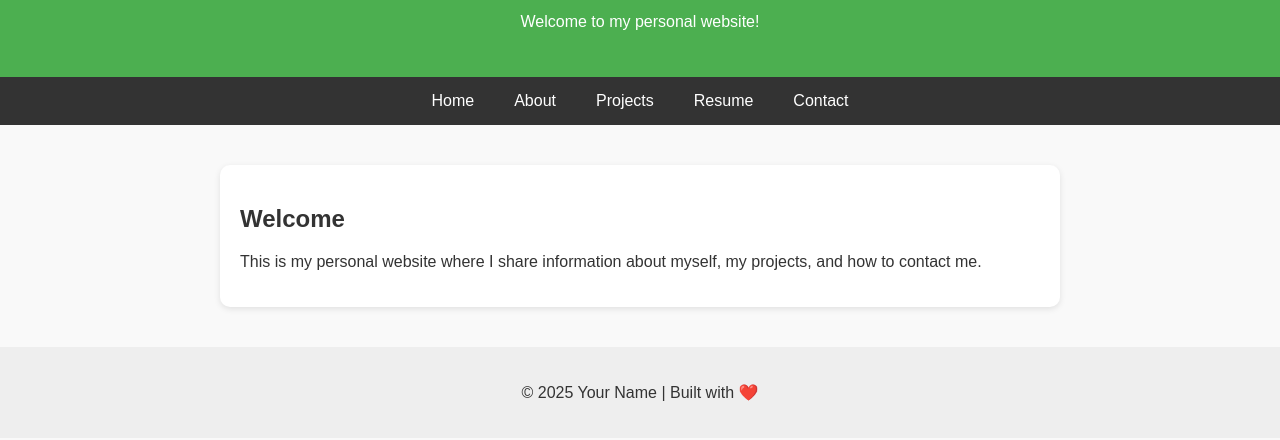
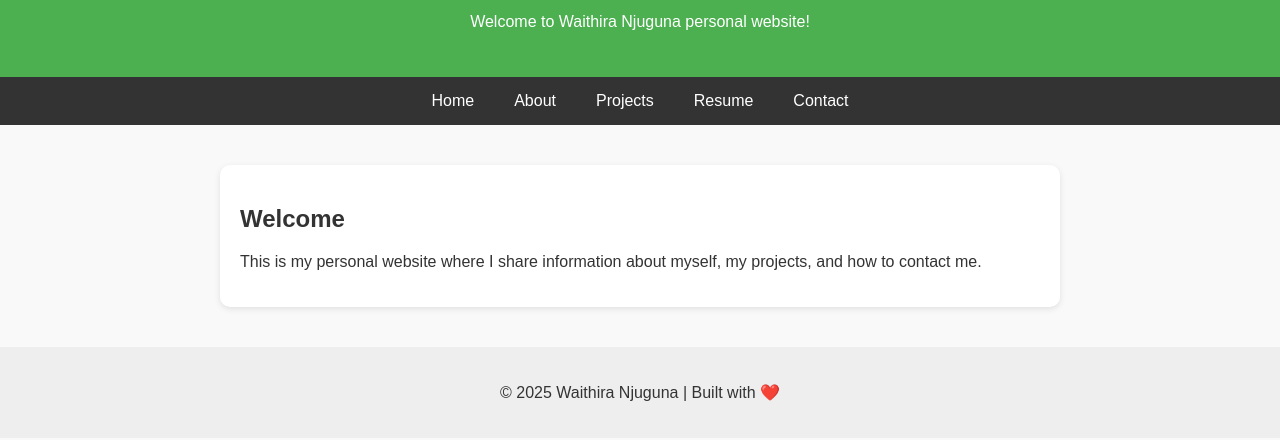
Before and after one commit to eunicenjuguna/eunicenjuguna.github.io, a plain HTML site: page index.html in a window 1280 px wide. Shown: the part 114-554 px from the top of the page. Drawn offline with Linux system fonts and the light colour scheme.

Commit message:
Update index.html

```diff
--- a/index.html
+++ b/index.html
@@ -3,14 +3,14 @@
 <head>
   <meta charset="UTF-8">
   <meta name="viewport" content="width=device-width, initial-scale=1.0">
-  <title>My Personal Profile</title>
+  <title>Miss Waithira Njuguna </title>
   <link rel="stylesheet" href="style.css">
 </head>
 <body>
   <header>
     <img src="profile.jpg" alt="Profile Picture" class="profile-pic">
     <h1>Your Name</h1>
-    <p>Welcome to my personal website!</p>
+    <p>Welcome to Waithira Njuguna personal website!</p>
   </header>
 
 <nav>
@@ -30,7 +30,7 @@
     </section>
   </main>
   <footer>
-    <p>© 2025 Your Name | Built with ❤️</p>
+    <p>© 2025 Waithira Njuguna | Built with ❤️</p>
   </footer>
 </body>
 </html>
```
